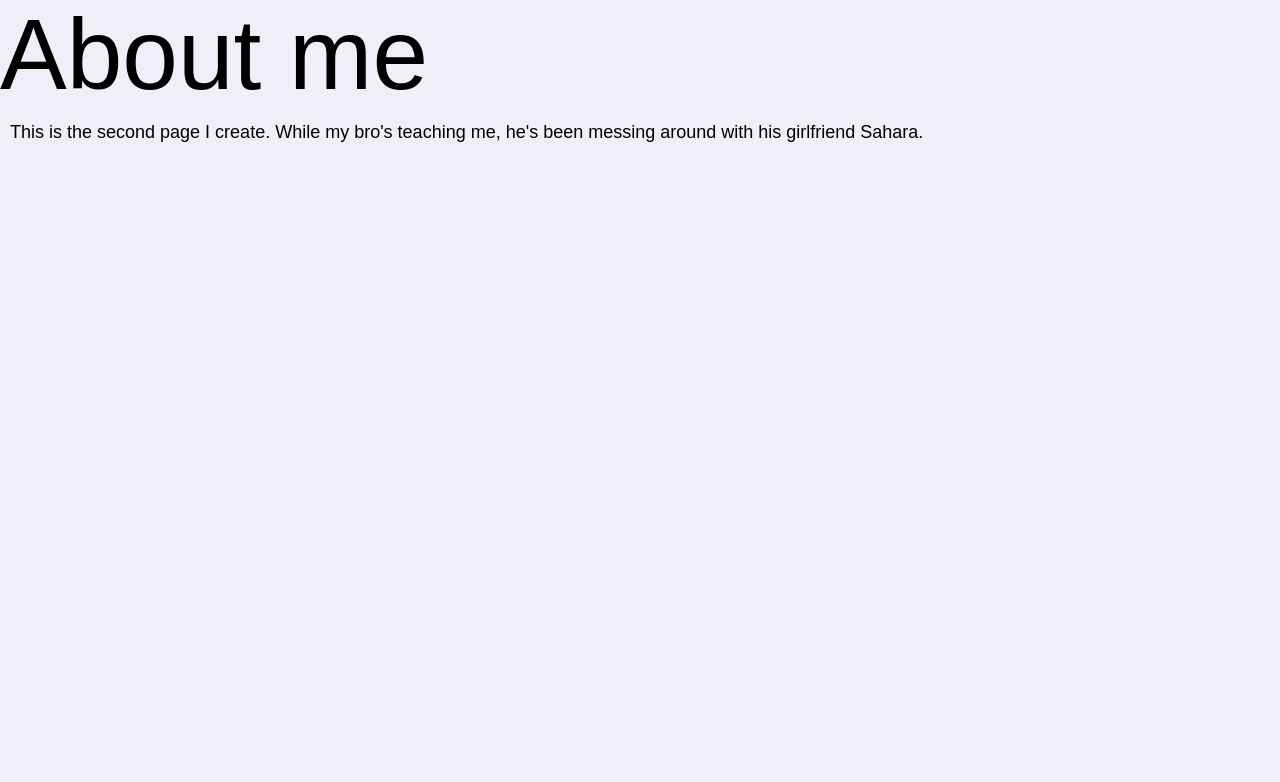
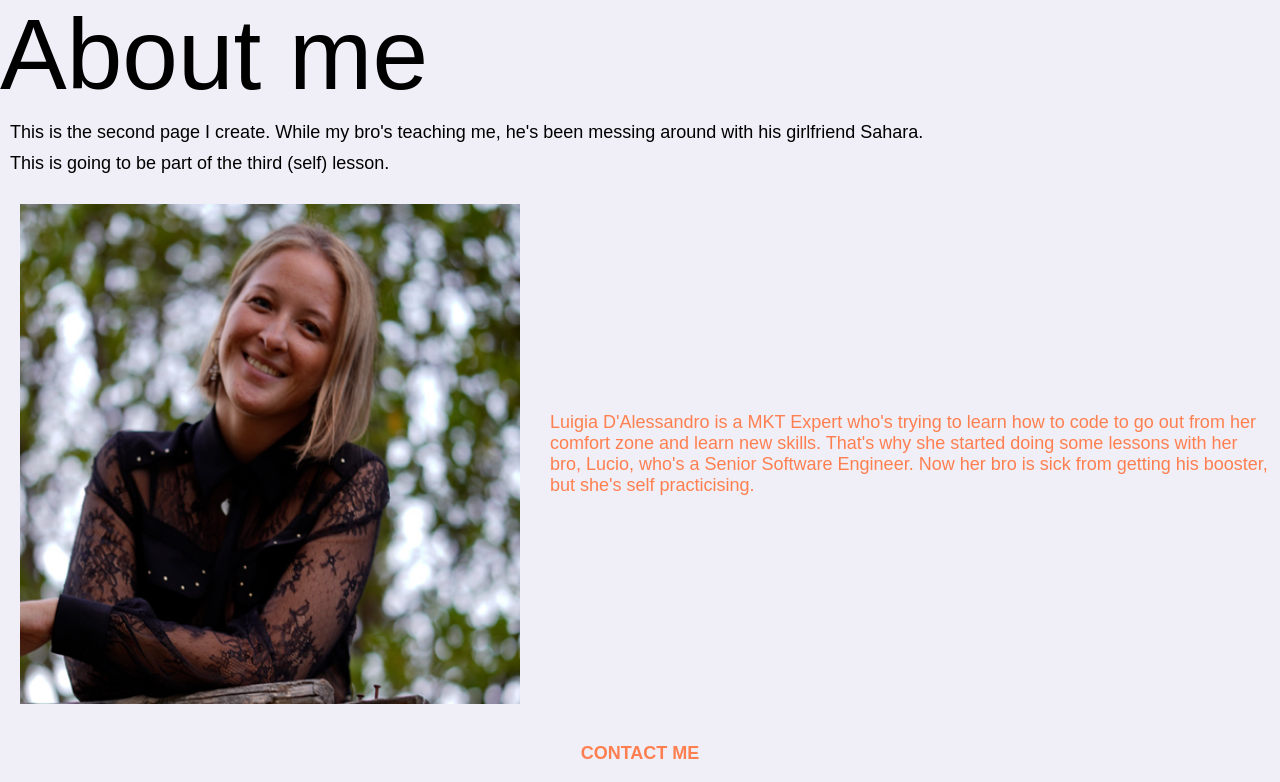
Before and after one commit to luigiadale/learning-code, a plain HTML site: page about-me.html in a window 1280 px wide. Shown: the part 83-865 px from the top of the page. Before the commit the page ends 800 px from the top, so only its background shows below. Drawn offline with Linux system fonts and the light colour scheme.

Commit message:
Add contact me feauture

```diff
--- a/about-me.html
+++ b/about-me.html
@@ -37,6 +37,38 @@
         girlfriend Sahara.
     </div>
 
+    <div class="third-day">
+        This is going to be part of the
+        third (self) lesson.
+    </div>
+
+    <div class="presentation">
+        <div class="presentation-text">
+            <a href="about-me.html" class="third-day">
+                <img src="assets/luigia-headshot.png"
+                width="500" height="500" alt="headshot">
+            </a>
+        </div>
+        <div class="presentation-text">
+            Luigia D'Alessandro is a MKT Expert
+            who's trying to learn how to code to
+            go out from her comfort zone and learn
+            new skills.
+            That's why she started doing some lessons with
+            her bro, Lucio, who's a Senior Software
+            Engineer. Now her bro is sick from getting
+            his booster, but she's self practicising.
+        </div>
+    </div>
+
+    <div class="container-contact">
+        <div class="contact">
+            Contact Me
+        </div>
+
+    </div>
+
+
 </body>
 
 </html>
--- a/style.css
+++ b/style.css
@@ -34,6 +34,11 @@ p {
     display: flex;
     justify-content: center;
     align-items: center;
+}
+
+.item:hover {
+    background-color: white;
+    font-weight: bold;
 }
 
 .name-one {
@@ -75,7 +80,7 @@ p {
     text-transform: uppercase;
     font-weight: bold;
     border-radius: 0.4em;
-    transition: background-color 400ms ease;  ;
+    transition: background-color 400ms ease;
 }
 
 .navbar__link:hover {
@@ -96,3 +101,45 @@ p {
 .title-page {
     font-size: 100px;
 }
+
+.third-day {
+    margin: 10px;
+}
+
+.presentation {
+    display: flex;
+    align-items: center;
+}
+
+.presentation-text  {
+    display: flex;
+    align-items: center;
+    margin: 10px;
+    color: coral;
+}
+
+.container-contact {
+    background: white (36, 34, 34);
+    display: flex;
+    justify-content: center;
+}
+
+.contact {
+    padding: 0.4em;
+    padding-top: 0em;
+    padding-bottom: 0em;
+    margin: 0.5em;
+    height: 40px;
+    display: flex;
+    justify-content: center;
+    align-items: center;
+    color: coral;
+    text-transform: uppercase;
+    font-weight: bold;
+    border-radius: 0.4em;
+    transition: background-color 400ms ease;
+}
+
+.contact:hover {
+    background-color: black;
+}
```
Also changed, not shown: assets/luigia-headshot.png (added), 1 other file.
